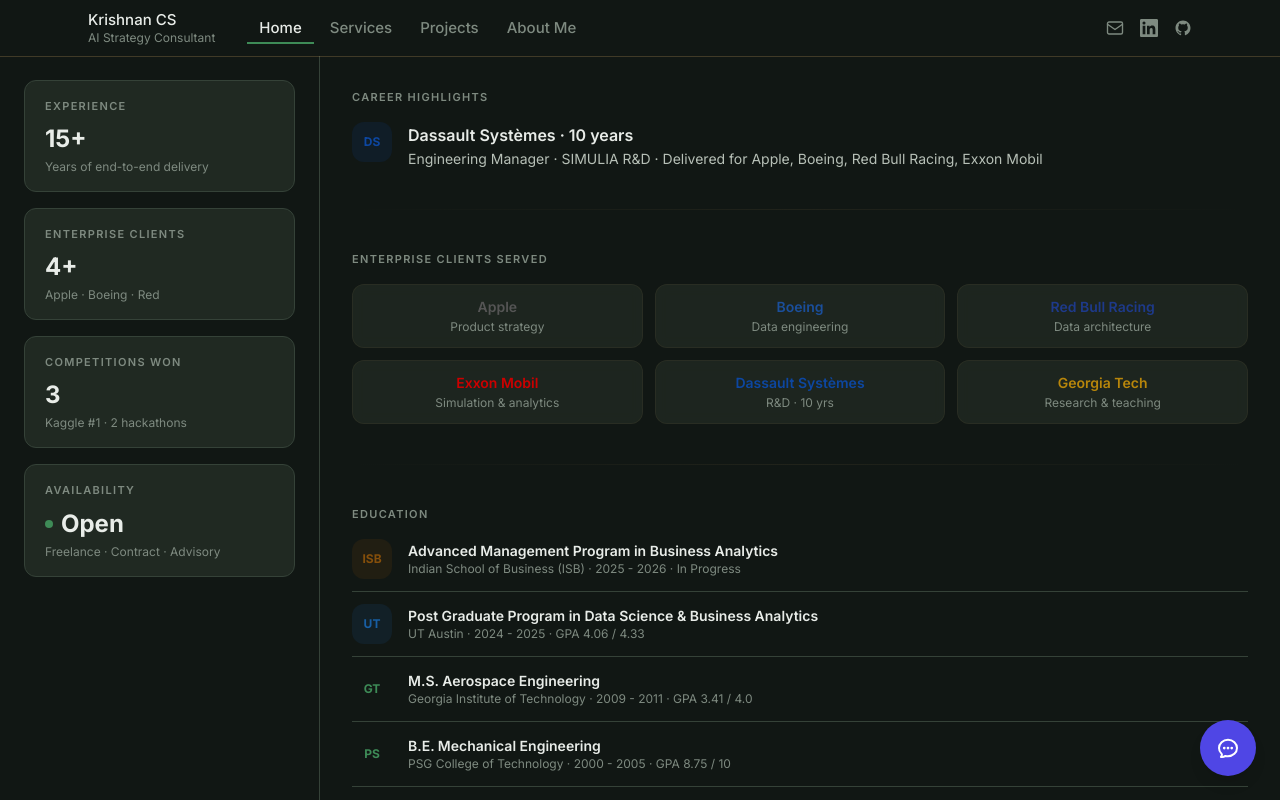
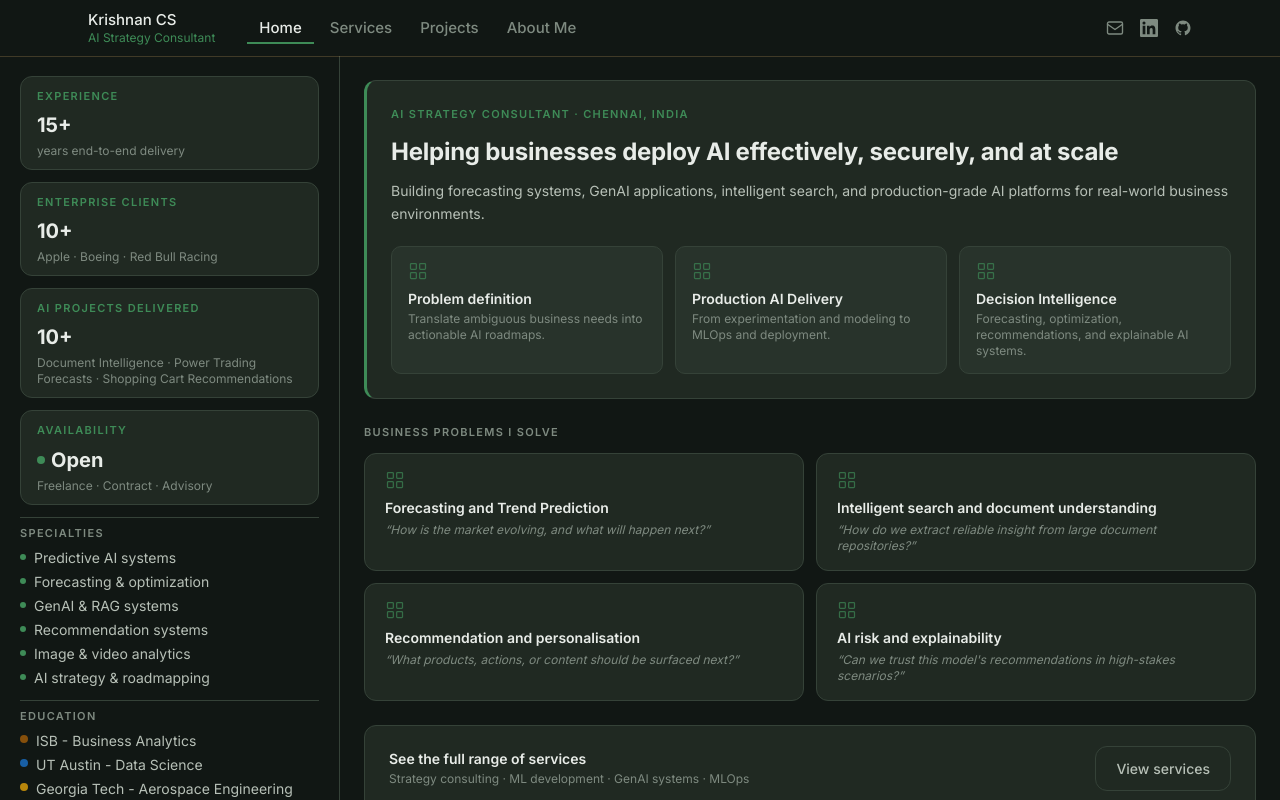
Before and after one commit to Krishnan-CS/Personal_Page, a Next.js app: page / in a window 1280 px wide. Shown: the top 800 px of the page. Built offline with nearby package versions, Linux system fonts and the light colour scheme.

Commit message:
Updated Hero page.

```diff
--- a/app/globals.css
+++ b/app/globals.css
@@ -257,6 +257,78 @@
   .dot-experience    { background-color: var(--accent-primary); }
   .dot-education     { background-color: var(--accent-secondary); }
   .dot-certification { background-color: #c9a84c; }
+
+  /* Hero stat card — left column */
+  .stat-card {
+    background-color: var(--bg-card);
+    border: 1px solid var(--border);
+    border-radius: 0.75rem;
+    padding: 0.625rem 1rem;
+    display: flex;
+    flex-direction: column;
+    gap: 0.125rem;
+  }
+
+  /* Hero accent card — green left border */
+  .hero-accent-card {
+    background-color: var(--bg-card);
+    border: 1px solid var(--border);
+    border-left: 3px solid var(--accent-primary);
+    border-radius: 0.75rem;
+    padding: 1.5rem;
+  }
+
+  /* Feature mini-card inside hero accent card */
+  .feature-card {
+    background-color: var(--bg-elevated);
+    border: 1px solid var(--border);
+    border-radius: 0.625rem;
+    padding: 0.875rem 1rem;
+    flex: 1;
+  }
+
+  /* Business problem card */
+  .problem-card {
+    background-color: var(--bg-card);
+    border: 1px solid var(--border);
+    border-radius: 0.75rem;
+    padding: 1rem 1.25rem;
+    transition: border-color 0.2s;
+  }
+  .problem-card:hover {
+    border-color: var(--accent-primary);
+  }
+
+  /* CTA strip card */
+  .cta-card {
+    background-color: var(--bg-card);
+    border: 1px solid var(--border);
+    border-radius: 0.75rem;
+    padding: 1.25rem 1.5rem;
+    display: flex;
+    align-items: center;
+    justify-content: space-between;
+    gap: 1.5rem;
+  }
+
+  /* Bullet dot — accent green */
+  .bullet-dot {
+    width: 0.375rem;
+    height: 0.375rem;
+    border-radius: 9999px;
+    background-color: var(--accent-primary);
+    flex-shrink: 0;
+    margin-top: 0.4rem;
+  }
+
+  /* Availability pulse dot */
+  .avail-dot {
+    width: 0.5rem;
+    height: 0.5rem;
+    border-radius: 9999px;
+    background-color: var(--accent-primary);
+    flex-shrink: 0;
+  }
 }
 
 /* ─────────────────────────────────────────────
--- a/app/page.tsx
+++ b/app/page.tsx
@@ -3,7 +3,7 @@
 import Services from "@/components/Services";
 import Projects from "@/components/Projects";
 import AboutMe from "@/components/AboutMe";
-import ChatWidget from "@/components/ChatWidget";
+// import ChatWidget from "@/components/ChatWidget";
 
 export default function Home() {
   return (
@@ -13,7 +13,7 @@
       <Services />
       <Projects />
       <AboutMe />
-      <ChatWidget />
+      {/* <ChatWidget /> */}
     </main>
   );
 }
--- a/components/Hero.tsx
+++ b/components/Hero.tsx
@@ -1,35 +1,47 @@
 import profile from "@/profile.json";
 
+type HeroSection = {
+  eyebrow: string;
+  headline: string;
+  body: string;
+  features: { title: string; subtext: string }[];
+  cta: { title: string; subtext: string; button: string; href: string };
+};
+
 export default function Hero() {
-  const { brands, signals } = profile.highlights;
-  const { availability, availability_note } = profile.freelance;
-  const education = profile.education;
-
-  const clientBrands    = brands.filter((b) => b.type === "client");
-  const employerBrands  = brands.filter((b) => b.type === "employer");
-  const educationBrands = brands.filter((b) => b.type === "education");
+  const { freelance, specialties, business_problems } = profile as
+    typeof profile & {
+      specialties: string[];
+      business_problems: { title: string; subtext: string }[];
+    };
+  const hero = (profile as unknown as { hero_section: HeroSection }).hero_section;
+  const educationItems = [
+    { label: "ISB - Business Analytics",       color: "#854F0B" },
+    { label: "UT Austin - Data Science",       color: "#185FA5" },
+    { label: "Georgia Tech - Aerospace Engineering", color: "#B8860B" },
+  ];
 
   const stats = [
     {
+      sub: "Experience",
       value: "15+",
-      label: "Years of end-to-end delivery",
-      sub: "Experience",
+      label: "years end-to-end delivery",
     },
     {
-      value: `${clientBrands.length}+`,
-      label: clientBrands.slice(0, 3).map((b) => b.name.split(" ")[0]).join(" · "),
       sub: "Enterprise Clients",
+      value: "10+",
+      label: "Apple · Boeing · Red Bull Racing",
     },
     {
-      value: signals.filter((s) => s.type === "competition").length.toString(),
-      label: "Kaggle #1 · 2 hackathons",
-      sub: "Competitions Won",
+      sub: "AI Projects Delivered",
+      value: "10+",
+      label: "Document Intelligence · Power Trading Forecasts · Shopping Cart Recommendations",
     },
     {
-      value: availability === "open" ? "Open" : "Unavailable",
-      label: availability_note,
       sub: "Availability",
-      dot: availability === "open",
+      value: freelance.availability === "open" ? "Open" : "Unavailable",
+      label: freelance.availability_note,
+      dot: freelance.availability === "open",
     },
   ];
 
@@ -39,162 +51,136 @@
       className="min-h-screen flex flex-col pt-14"
       style={{ backgroundColor: "var(--bg-base)" }}
     >
-      {/* Two-column body */}
-      <div className="flex-1 grid grid-cols-1 lg:grid-cols-[320px_1fr]">
+      <div className="flex-1 grid grid-cols-1 lg:grid-cols-[340px_1fr]">
 
-        {/* Left — stat cards */}
+        {/* ── Left column ── */}
         <div
-          className="p-6 flex flex-col gap-4"
+          className="p-5 flex flex-col gap-3 overflow-y-auto"
           style={{ borderRight: "1px solid var(--border)" }}
         >
+          {/* Stat cards */}
           {stats.map((s) => (
-            <div
-              key={s.sub}
-              className="rounded-xl px-5 py-4"
-              style={{
-                background: "var(--bg-card)",
-                border: "1px solid var(--border)",
-              }}
-            >
-              <p className="section-eyebrow mb-2">{s.sub}</p>
-              <div className="flex items-center gap-2">
-                {s.dot && (
-                  <span
-                    className="w-2 h-2 rounded-full shrink-0"
-                    style={{ backgroundColor: "var(--accent-primary)" }}
-                  />
-                )}
-                <p className="text-2xl font-bold" style={{ color: "var(--text-primary)" }}>
+            <div key={s.sub} className="stat-card">
+              <p className="section-eyebrow" style={{ color: "var(--accent-primary)" }}>{s.sub}</p>
+              <div className="flex items-center gap-1.5 mt-1">
+                {s.dot && <span className="avail-dot" />}
+                <span className="text-xl font-bold" style={{ color: "var(--text-primary)" }}>
                   {s.value}
-                </p>
+                </span>
               </div>
-              <p className="text-xs mt-1" style={{ color: "var(--text-muted)" }}>
-                {s.label}
-              </p>
+              <p className="text-xs mt-0.5" style={{ color: "var(--text-muted)" }}>{s.label}</p>
             </div>
           ))}
+
+          {/* Specialties */}
+          <div className="pt-1.5" style={{ borderTop: "1px solid var(--border)" }}>
+            <p className="section-eyebrow mb-1.5">Specialties</p>
+            <ul className="space-y-1">
+              {specialties.map((item) => (
+                <li key={item} className="flex items-start gap-2">
+                  <span className="bullet-dot" />
+                  <span className="text-sm" style={{ color: "var(--text-secondary)" }}>{item}</span>
+                </li>
+              ))}
+            </ul>
+          </div>
+
+          {/* Education */}
+          <div className="pt-1.5" style={{ borderTop: "1px solid var(--border)" }}>
+            <p className="section-eyebrow mb-1.5">Education</p>
+            <ul className="space-y-1">
+              {educationItems.map((e) => (
+                <li key={e.label} className="flex items-start gap-2">
+                  <span
+                    className="mt-1 w-2 h-2 rounded-full shrink-0"
+                    style={{ backgroundColor: e.color }}
+                  />
+                  <span className="text-sm" style={{ color: "var(--text-secondary)" }}>{e.label}</span>
+                </li>
+              ))}
+            </ul>
+          </div>
         </div>
 
-        {/* Right — highlights */}
-        <div className="p-8 space-y-10 overflow-y-auto">
+        {/* ── Right column ── */}
+        <div className="p-6 space-y-6 overflow-y-auto">
 
-          {/* Career highlights */}
+          {/* Hero accent card */}
+          <div className="hero-accent-card">
+            <p
+              className="section-eyebrow mb-3"
+              style={{ color: "var(--accent-primary)" }}
+            >
+              {hero.eyebrow}
+            </p>
+            <h2
+              className="text-2xl font-bold leading-snug mb-3"
+              style={{ color: "var(--text-primary)" }}
+            >
+              {hero.headline}
+            </h2>
+            <p className="text-sm leading-relaxed mb-5" style={{ color: "var(--text-secondary)" }}>
+              {hero.body}
+            </p>
+
+            {/* Feature mini-cards */}
+            <div className="flex flex-col sm:flex-row gap-3">
+              {hero.features.map((f) => (
+                <div key={f.title} className="feature-card">
+                  <GridIcon />
+                  <p className="font-semibold text-sm mt-2 mb-0.5" style={{ color: "var(--text-primary)" }}>
+                    {f.title}
+                  </p>
+                  <p className="text-xs" style={{ color: "var(--text-muted)" }}>{f.subtext}</p>
+                </div>
+              ))}
+            </div>
+          </div>
+
+          {/* Business problems */}
           <section>
-            <p className="section-eyebrow mb-4">Career Highlights</p>
-            {employerBrands.map((b) => (
-              <div key={b.name} className="flex items-start gap-4">
-                <div
-                  className="w-10 h-10 rounded-xl flex items-center justify-center text-xs font-bold shrink-0"
-                  style={{ backgroundColor: b.color + "22", color: b.color }}
-                >
-                  {b.name.split(" ").map((w) => w[0]).join("").slice(0, 2)}
-                </div>
-                <div>
-                  <p className="font-semibold" style={{ color: "var(--text-primary)" }}>
-                    {b.name} · 10 years
+            <p className="section-eyebrow mb-3">Business Problems I Solve</p>
+            <div className="grid grid-cols-1 sm:grid-cols-2 gap-3">
+              {business_problems.map((bp) => (
+                <div key={bp.title} className="problem-card">
+                  <GridIcon />
+                  <p className="font-semibold text-sm mt-2 mb-1" style={{ color: "var(--text-primary)" }}>
+                    {bp.title}
                   </p>
-                  <p className="text-sm" style={{ color: "var(--text-secondary)" }}>
-                    Engineering Manager · SIMULIA R&D · Delivered for Apple, Boeing, Red Bull Racing, Exxon Mobil
-                  </p>
-                </div>
-              </div>
-            ))}
-          </section>
-
-          <div className="divider" />
-
-          {/* Enterprise clients */}
-          <section>
-            <p className="section-eyebrow mb-4">Enterprise Clients Served</p>
-            <div className="grid grid-cols-2 sm:grid-cols-3 gap-3">
-              {[...clientBrands, ...employerBrands,
-                { name: "Georgia Tech", color: "#B8860B", category: "Research & teaching", type: "education" }
-              ].map((b) => (
-                <div
-                  key={b.name}
-                  className="rounded-xl px-4 py-3 text-center"
-                  style={{
-                    background: "var(--surface-matte)",
-                    border: "1px solid var(--border-subtle)",
-                    backdropFilter: "blur(6px)",
-                  }}
-                >
-                  <p className="font-semibold text-sm" style={{ color: b.color }}>
-                    {b.name}
-                  </p>
-                  <p className="text-xs mt-0.5" style={{ color: "var(--text-muted)" }}>
-                    {b.category}
+                  <p className="text-xs italic" style={{ color: "var(--text-muted)" }}>
+                    &ldquo;{bp.subtext}&rdquo;
                   </p>
                 </div>
               ))}
             </div>
           </section>
 
-          <div className="divider" />
-
-          {/* Education */}
-          <section>
-            <p className="section-eyebrow mb-4">Education</p>
-            <div className="space-y-3">
-              {education.map((e) => {
-                const abbr =
-                  e.institution.includes("ISB") ? "ISB" :
-                  e.institution.includes("UT Austin") ? "UT" :
-                  e.institution.includes("Georgia") ? "GT" :
-                  e.institution.slice(0, 2).toUpperCase();
-                const eduBrand = educationBrands.find((b) =>
-                  b.name === "ISB" ? abbr === "ISB" : b.name.includes(abbr)
-                );
-                const color = eduBrand?.color ?? "var(--accent-primary)";
-                return (
-                  <div
-                    key={e.degree}
-                    className="flex items-center gap-4 pb-3"
-                    style={{ borderBottom: "1px solid var(--border)" }}
-                  >
-                    <div
-                      className="w-10 h-10 rounded-xl flex items-center justify-center text-xs font-bold shrink-0"
-                      style={{ backgroundColor: color + "22", color }}
-                    >
-                      {abbr}
-                    </div>
-                    <div>
-                      <p className="font-semibold text-sm" style={{ color: "var(--text-primary)" }}>
-                        {e.degree}
-                      </p>
-                      <p className="text-xs" style={{ color: "var(--text-muted)" }}>
-                        {e.institution} · {e.year}
-                        {e.honors ? ` · ${e.honors}` : ""}
-                        {e.gpa ? ` · GPA ${e.gpa}` : ""}
-                      </p>
-                    </div>
-                  </div>
-                );
-              })}
+          {/* CTA card */}
+          <div className="cta-card">
+            <div>
+              <p className="font-semibold text-sm mb-0.5" style={{ color: "var(--text-primary)" }}>
+                {hero.cta.title}
+              </p>
+              <p className="text-xs" style={{ color: "var(--text-muted)" }}>{hero.cta.subtext}</p>
             </div>
-          </section>
-
-          <div className="divider" />
-
-          {/* Competition signals */}
-          <section>
-            <p className="section-eyebrow mb-4">Competition Wins & Signals</p>
-            <div className="space-y-3">
-              {signals.map((s) => (
-                <div key={s.label} className="flex items-center gap-3">
-                  <span className={s.type === "award" ? "badge-award" : "badge-competition"}>
-                    {s.label}
-                  </span>
-                  <p className="text-sm" style={{ color: "var(--text-secondary)" }}>
-                    {s.detail}
-                  </p>
-                </div>
-              ))}
-            </div>
-          </section>
+            <a href={hero.cta.href} className="btn-ghost shrink-0">
+              {hero.cta.button}
+            </a>
+          </div>
 
         </div>
       </div>
     </section>
   );
 }
+
+function GridIcon() {
+  return (
+    <svg width="20" height="20" viewBox="0 0 24 24" fill="none" stroke="currentColor" strokeWidth="1.5" strokeLinecap="round" strokeLinejoin="round" style={{ color: "var(--accent-primary)", opacity: 0.7 }}>
+      <rect x="3" y="3" width="7" height="7" rx="1" />
+      <rect x="14" y="3" width="7" height="7" rx="1" />
+      <rect x="3" y="14" width="7" height="7" rx="1" />
+      <rect x="14" y="14" width="7" height="7" rx="1" />
+    </svg>
+  );
+}
--- a/components/Navbar.tsx
+++ b/components/Navbar.tsx
@@ -90,7 +90,7 @@
           <span className="font-medium leading-tight" style={{ fontSize: "15px", color: "var(--text-primary)" }}>
             Krishnan CS
           </span>
-          <span className="leading-tight" style={{ fontSize: "12px", color: "var(--text-muted)" }}>
+          <span className="leading-tight" style={{ fontSize: "12px", color: "var(--accent-primary)" }}>
             AI Strategy Consultant
           </span>
         </div>
--- a/profile.json
+++ b/profile.json
@@ -21,6 +21,58 @@
   "pivot_context": "Transitioning from software engineering management to AI-driven strategy and business development",
   "open_to_relocation": true
   },
+
+  "profile_summary": [
+    "15+ years in software engineering and enterprise delivery",
+    "Georgia Tech and ISB alum",
+    "Formerly at Dassault Systèmes and Cognizant",
+    "Delivered for Apple, Boeing, Red Bull Racing, and ExxonMobil"
+  ],
+
+  "specialties": [
+    "Predictive AI systems",
+    "Forecasting & optimization",
+    "GenAI & RAG systems",
+    "Recommendation systems",
+    "Image & video analytics",
+    "AI strategy & roadmapping"
+  ],
+
+  "hero_section": {
+    "eyebrow": "AI STRATEGY CONSULTANT · CHENNAI, INDIA",
+    "headline": "Helping businesses deploy AI effectively, securely, and at scale",
+    "body": "Building forecasting systems, GenAI applications, intelligent search, and production-grade AI platforms for real-world business environments.",
+    "features": [
+      { "title": "Problem definition",   "subtext": "Translate ambiguous business needs into actionable AI roadmaps." },
+      { "title": "Production AI Delivery",  "subtext": "From experimentation and modeling to MLOps and deployment." },
+      { "title": "Decision Intelligence",  "subtext": "Forecasting, optimization, recommendations, and explainable AI systems." }
+    ],
+    "cta": {
+      "title": "See the full range of services",
+      "subtext": "Strategy consulting · ML development · GenAI systems · MLOps",
+      "button": "View services",
+      "href": "#services"
+    }
+  },
+
+  "business_problems": [
+    {
+      "title": "Forecasting and Trend Prediction",
+      "subtext": "How is the market evolving, and what will happen next?"
+    },
+    {
+      "title": "Intelligent search and document understanding",
+      "subtext": "How do we extract reliable insight from large document repositories?"
+    },
+    {
+      "title": "Recommendation and personalisation",
+      "subtext": "What products, actions, or content should be surfaced next?"
+    },
+    {
+      "title": "AI risk and explainability",
+      "subtext": "Can we trust this model's recommendations in high-stakes scenarios?"
+    }
+  ],
 
   "summary_hints": [
     "Software engineering manager with 15+ years delivering high-impact projects for clients such as Apple, Red Bull Racing, and Boeing",
```
